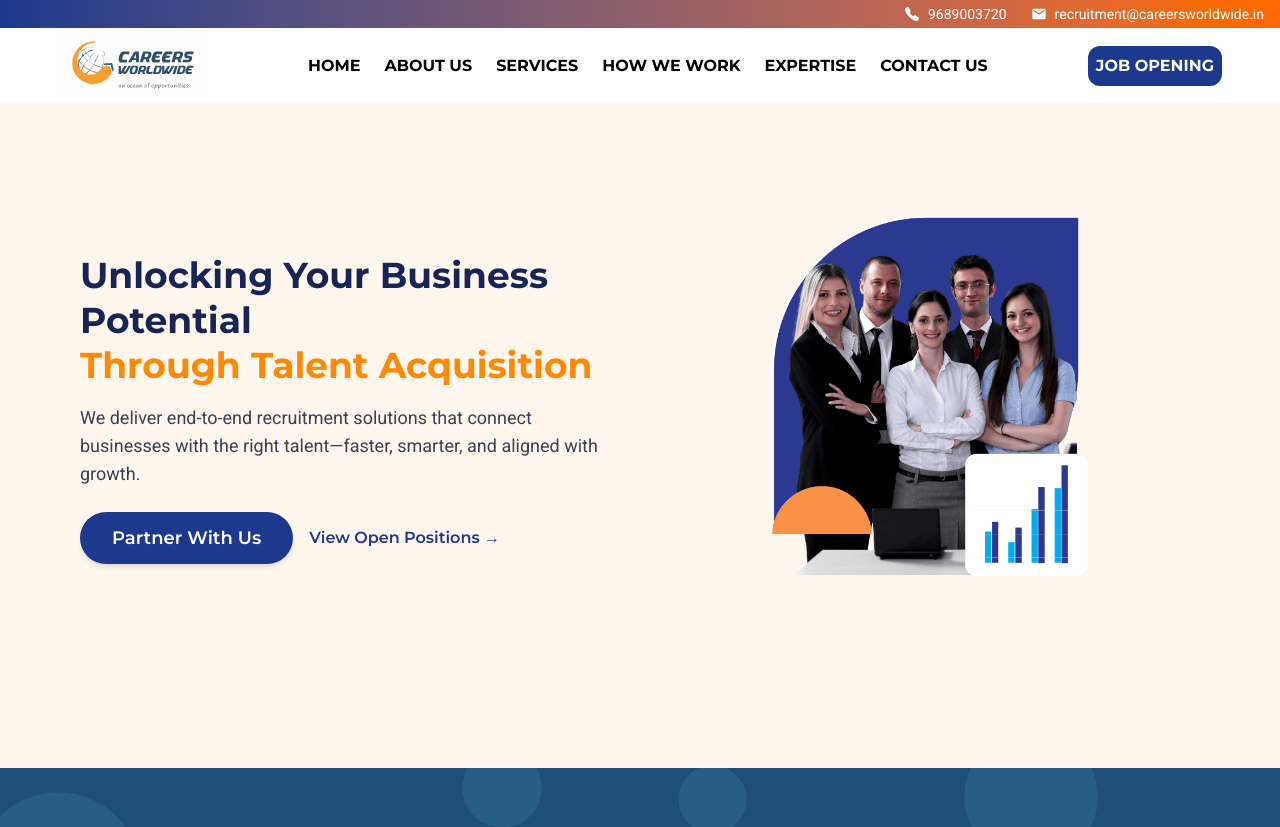
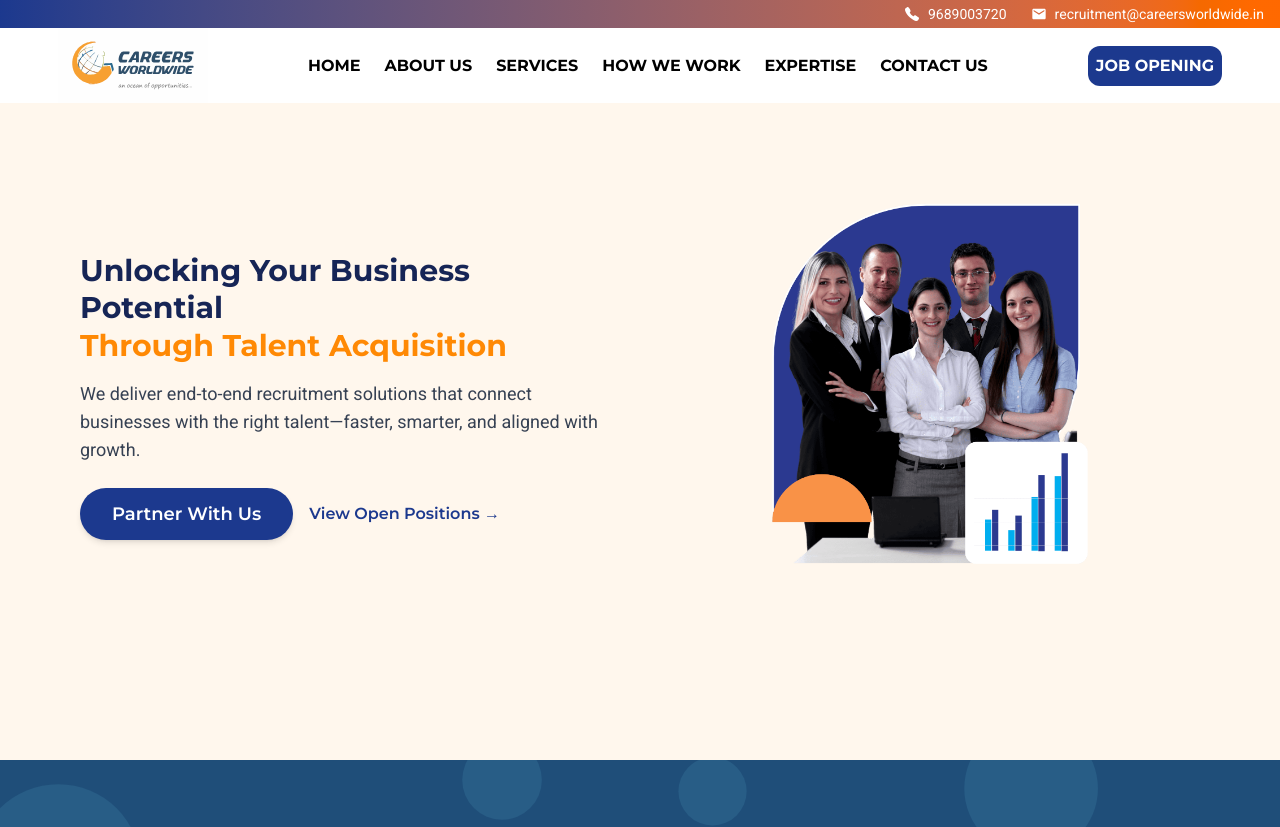
Before and after one commit to achalturkar/careersworldwide, a Next.js app: page / in a window 1280 px wide. Shown: the top 827 px of the page. Built offline with nearby package versions, Linux system fonts and the light colour scheme.

Commit message:
update all

```diff
--- a/app/page.js
+++ b/app/page.js
@@ -15,7 +15,7 @@ import ServiceDetail from "@/components/ServiceDetail/ServiceDetail";
 
 
 export const metadata = {
-  title: "Recruitment & Staffing Solutions",
+  title: "Careers Worldwid | Recruitment & Staffing Solutions",
   description:
     "Careers Worldwide is a global recruitment and HR consultancy with offices in India and the UK, serving clients since 2010. We specialize in permanent hiring, headhunting, contractual recruitment, and payroll management.",
   alternates: {
--- a/components/ContactBox/ContactBox.jsx
+++ b/components/ContactBox/ContactBox.jsx
@@ -32,7 +32,7 @@ const ContactBox = () => {
 
     return (
 
-        <div className="px-2">
+        <div className="px-4">
             {
                 contact.map((each, index) => (
                     <div key={index} className="flex justify-start items-center gap-3  md:gap-6 my-4 md:my-8 hover:shadow-sm p-2 rounded-lg">
--- a/components/Hero/Hero.jsx
+++ b/components/Hero/Hero.jsx
@@ -3,28 +3,36 @@ import Link from "next/link";
 
 const Hero = () => {
   return (
-    <section className="min-h-[90vh] flex items-center bg-orange-50 mt-8 md:mt-12 px-4 md:px-10 lg:px-20">
-
+    <section
+      className="
+        bg-orange-50
+        px-4 md:px-10 lg:px-20
+        pt-32 md:pt-24
+        pb-16
+        md:min-h-[95vh]
+        flex items-center
+      "
+    >
       <div className="w-full flex flex-col-reverse md:flex-row items-center gap-10">
 
         {/* LEFT CONTENT */}
         <div
-          className="w-full md:w-1/2 text-center md:text-left"
+          className="w-full md:w-1/2 text-center md:text-left max-w-xl mx-auto md:mx-0"
           data-aos="fade-up"
         >
-          <h1 className="text-3xl md:text-4xl lg:text-4xl font-extrabold text-blue-950 leading-tight">
+          <h1 className="text-3xl md:text-4xl lg:text-3xl font-extrabold text-blue-950 leading-tight">
             Unlocking Your Business Potential
             <span className="block text-orange-400">
               Through Talent Acquisition
             </span>
           </h1>
 
-          <p className="mt-4 text-lg text-gray-700 max-w-xl">
+          <p className="mt-4 text-lg text-gray-700">
             We deliver end-to-end recruitment solutions that connect businesses
             with the right talent—faster, smarter, and aligned with growth.
           </p>
 
-           {/* CTA */}
+          {/* CTA */}
           <div className="mt-6 flex flex-col sm:flex-row items-center gap-4 justify-center md:justify-start">
             <Link href="/partnerwithus">
               <button className="px-8 py-3 bg-blue-900 hover:bg-blue-950 transition rounded-full text-white font-semibold text-lg shadow-md">
@@ -42,10 +50,10 @@ const Hero = () => {
 
         {/* RIGHT IMAGE */}
         <div
-          className="w-full md:w-1/2 flex justify-center"
+          className="w-full md:w-1/2 flex justify-center items-center"
           data-aos="fade-up"
         >
-          <div className="relative w-[280px] h-[280px] md:w-[380px] md:h-[380px] lg:w-[420px] lg:h-[420px]">
+          <div className="relative w-[260px] h-[260px] sm:w-[300px] sm:h-[300px] md:w-[380px] md:h-[380px] lg:w-[420px] lg:h-[420px]">
             <Image
               src="/hero.png"
               alt="Recruitment and talent acquisition solutions"
--- a/components/Navbar/Navbar.jsx
+++ b/components/Navbar/Navbar.jsx
@@ -103,7 +103,7 @@ const Navbar = () => {
             </div>
             {servicesOpen && (
               <ul className="pl-4 text-md mt-2 ">
-                <li className="p-2 hover:bg-gray-100 hover:text-blue-900 "><Link href="/services/headhunting " onClick={() => setMenuOpen(false)}>Head Hunting</Link></li>
+                <li className="p-2 hover:bg-gray-100 hover:text-blue-900 "><Link href="/services/headhunting" onClick={() => setMenuOpen(false)}>Head Hunting</Link></li>
                 <li className="p-2 hover:bg-gray-100 hover:text-blue-900 "><Link href="/services/contractualrecruitment" onClick={() => setMenuOpen(false)}>Contractual Recruitment</Link></li>
                 <li className="p-2 hover:bg-gray-100 hover:text-blue-900 "><Link href="/services/payrollmanagement" onClick={() => setMenuOpen(false)}>Payroll Management</Link></li>
                 <li className="p-2 hover:bg-gray-100 hover:text-blue-900 "><Link href="/services/permanentrecruitment" onClick={() => setMenuOpen(false)}>Permanent Recruitment</Link></li>
```
